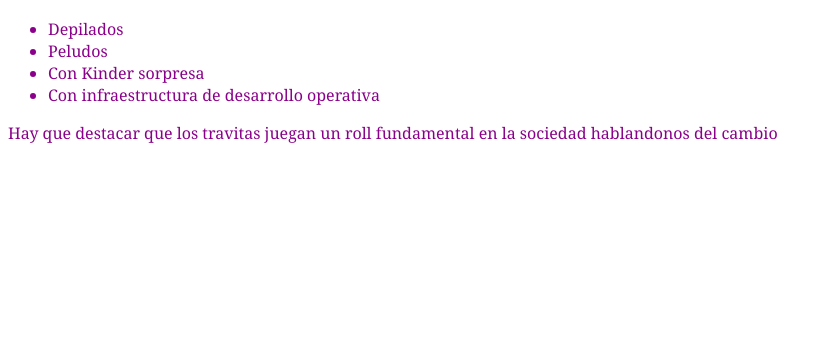
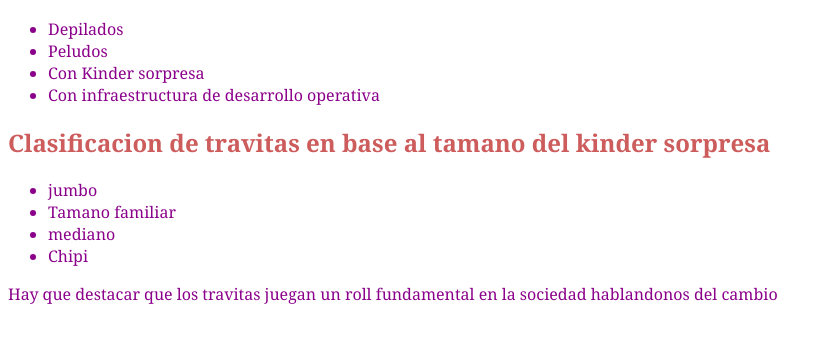
Before and after one commit to jonathanclinares/hyperblog, a plain HTML site: page travitas.html in a window 1280 px wide. Shown: the part 54-396 px from the top of the page, without its empty margins (0-832 px from the left). Drawn offline with Linux system fonts and the light colour scheme.

Commit message:
version 2 de la pagina de traviesitos

```diff
--- a/css/style.css
+++ b/css/style.css
@@ -12,3 +12,7 @@ div {
     color: deeppink;
 
 }
+
+body h2 {
+    color: indianred;
+}
--- a/travitas.html
+++ b/travitas.html
@@ -14,6 +14,13 @@
     <li>Con Kinder sorpresa</li>
     <li>Con infraestructura de desarrollo operativa</li>
 </ul>
+<h2>Clasificacion de travitas en base al tamano del kinder sorpresa</h2>
+<ul>
+    <li>jumbo</li>
+    <li>Tamano familiar</li>
+    <li>mediano</li>
+    <li>Chipi</li>
+</ul>
 <p>Hay que destacar que los travitas juegan un roll fundamental en la sociedad hablandonos del cambio</p>
 
 </body>
```
